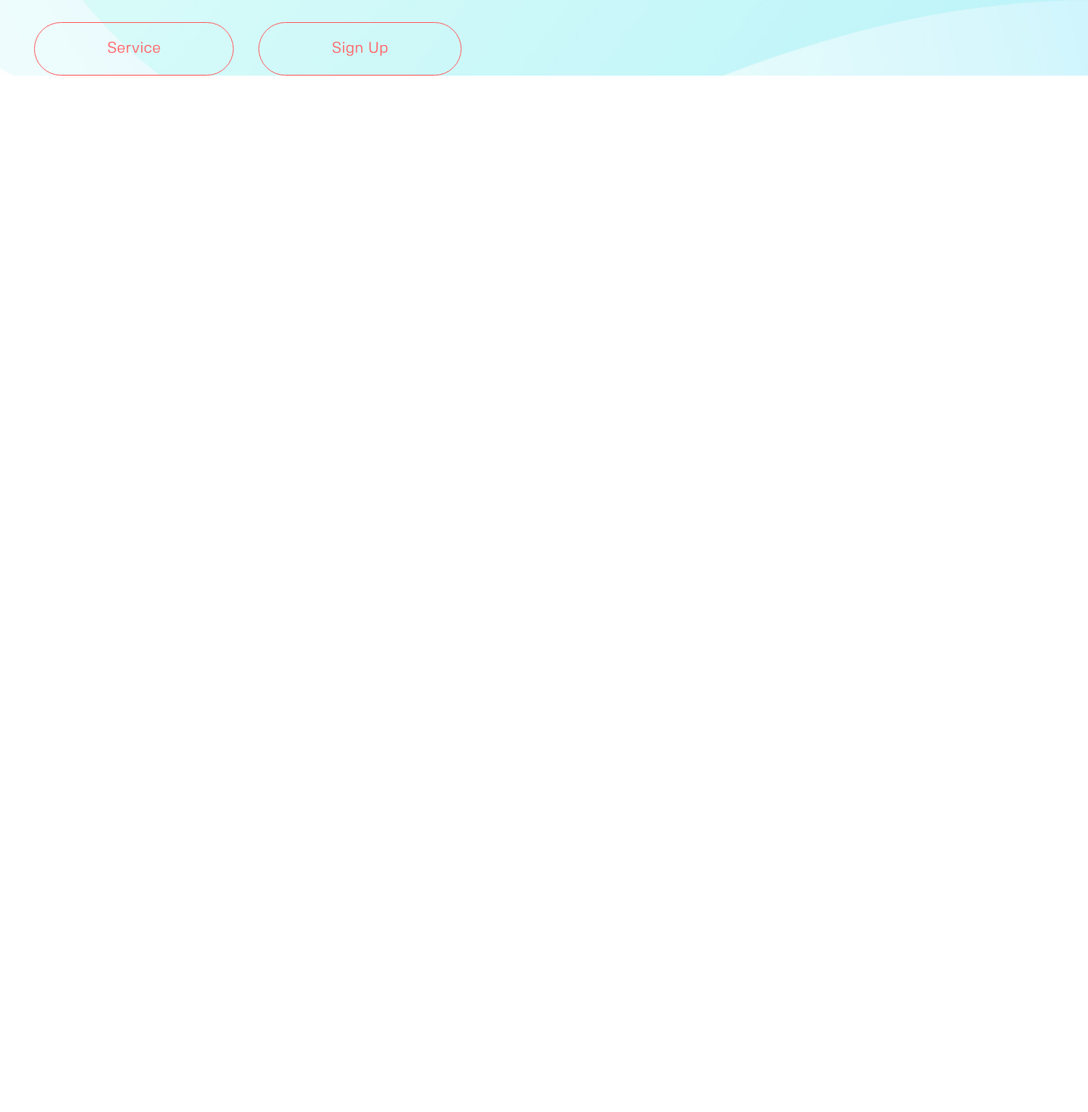
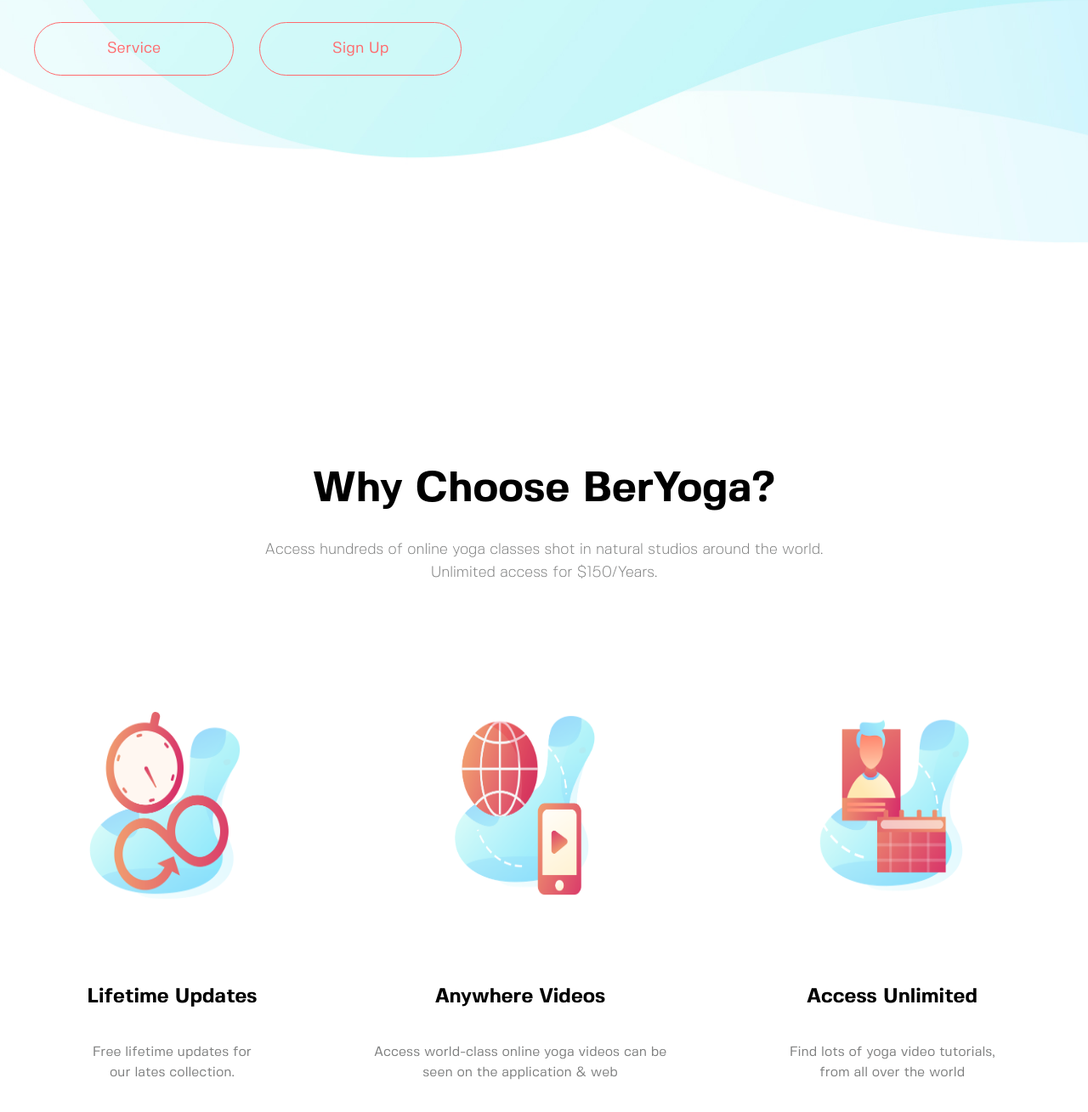
Before and after one commit to ELegek/Beryoga, a website: page app/index.html in a window 1280 px wide. Shown: the part 815-2124 px from the top of the page at 85% size. Before the commit the page ends 904 px from the top, so only its background shows below. Drawn offline with nearby package versions, Linux system fonts and the light colour scheme.

Commit message:
Блок about

```diff
--- a/app/index.html
+++ b/app/index.html
@@ -39,7 +39,7 @@
   <section class="header" style="background-image: url(img/header__bg.jpg);">
     <div class="container">
       <div class="header__wrapper">
-        <h1 class="header__title">Beautiful videos. Become your best self with BerYoGa.</h1>
+        <h1 class="title">Beautiful videos. Become your best self with BerYoGa.</h1>
         <p class="header__subtitle">For me, BerYoga is more than just a sport – it is lifestyle, a state mind, a
           philosophy.</p>
         <p class="header__subtitle">Now I decided to open BerYoga so that I can share my love and joy of bikram yoga. It is my hope that you too
@@ -50,6 +50,38 @@
         <button class="btn">Sign Up</button>
       </div>
 
+
+<!-- =====================    ABOUT   ============================= -->
+      <div class="about__wrapper">
+        <h2 class="title">Why Choose BerYoga?</h2>
+        <p class="subtitle">Access hundreds of online yoga classes shot in natural studios around the world. Unlimited access for $150/Years.</p>
+        <div class="about__items">
+          <div class="about__item">
+            <img class="about__img" src="img/about1.png" alt="">
+            <div class="about__text">
+              <h3 class="about__title">Lifetime Updates</h3>
+              <p class="about__subtitle">Free lifetime updates for our lates collection.</p>
+            </div>
+          </div>
+
+          <div class="about__item">
+            <img class="about__img" src="img/about2.png" alt="">
+            <div class="about__text">
+              <h3 class="about__title">Anywhere Videos</h3>
+              <p class="about__subtitle">Access world-class online yoga videos can be seen on the application & web</p>
+            </div>
+          </div>
+
+          <div class="about__item">
+            <img class="about__img" src="img/about3.png" alt="">
+            <div class="about__text">
+              <h3 class="about__title">Access Unlimited</h3>
+              <p class="about__subtitle">Find lots of yoga video tutorials, from all over the world</p>
+            </div>
+          </div>
+        </div>
+      </div>
+      <!-- =====================   ABOUT  ============================= -->
     </div>
   </section>
   <!-- =====================    HEADER   ============================= -->
--- /dev/null
+++ b/app/scss/blocks/about.scss
@@ -0,0 +1,40 @@
+.about {
+    &__wrapper {
+        text-align: center;
+        .title {
+            margin-bottom: 20px;
+        }
+        .subtitle {
+            width: 670px;
+            margin: 0 auto;
+        }
+    }
+    &__items {
+        display: flex;
+        justify-content: space-between;
+        align-items: center;
+        padding: 150px 0px;
+    }
+    &__item {
+        img {
+            width: 100%;
+            max-width: 200px;
+            height: auto;
+            min-height: 220px;
+        }
+
+    }
+    &__img {
+        margin-bottom: 90px;
+    }
+    &__title {
+        font-size: 24px;
+        font-family: 'fivosans-bold';
+        color: #000;
+        margin-bottom: 35px;
+    }
+    &__subtitle {
+        text-align: center;
+        padding: 0px 60px;
+    }
+}
--- a/app/scss/blocks/header.scss
+++ b/app/scss/blocks/header.scss
@@ -4,14 +4,9 @@
     &__wrapper {
         width: 545px;
         margin-bottom: 75px;
-    }
-    &__title {
-        font-size: 50px;
-        font-family: 'fivosans-bold';
-        line-height: 1.5;
-        color: #000;
-
-        margin-bottom: 50px;
+        &-btn {
+            margin-bottom: 450px;
+        }
     }
     &__subtitle {
         font-size: 18px;
--- a/app/scss/style.scss
+++ b/app/scss/style.scss
@@ -5,6 +5,7 @@
 // ======== BLOCKS ===========
 @import "blocks/menu";
 @import "blocks/header";
+@import "blocks/about";
 // ======== BLOCKS ===========
 
 
@@ -19,7 +20,8 @@
     box-sizing: border-box;
 }
 body {
-    color: #678aa7;
+    font-family: 'fivosans-regular';
+    color: #7e7f7f;
     line-height: 1.5;
 }
 .container__menu {
@@ -72,3 +74,19 @@
     }
 
 }
+
+
+.title {
+    font-size: 50px;
+    font-family: 'fivosans-bold';
+    line-height: 1.5;
+    color: #000;
+
+    margin-bottom: 50px;
+}
+
+.subtitle {
+    font-size: 18px;
+    color: #7e7f7f;
+    font-family: 'fivosans-light';
+}
```
Also changed, not shown: app/css/blocks/about.min.css (added), app/css/blocks/header.min.css, app/css/style.min.css, app/img/about1.png (added), app/img/about2.png (added), app/img/about3.png (added).
